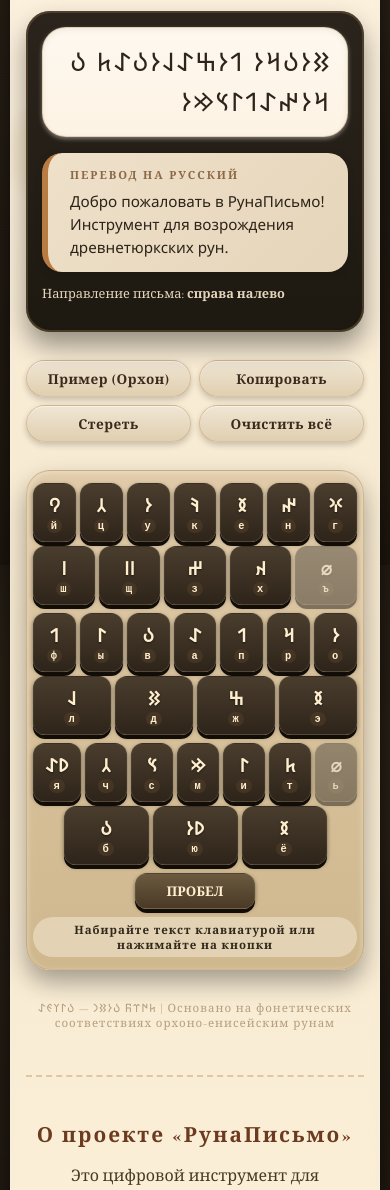
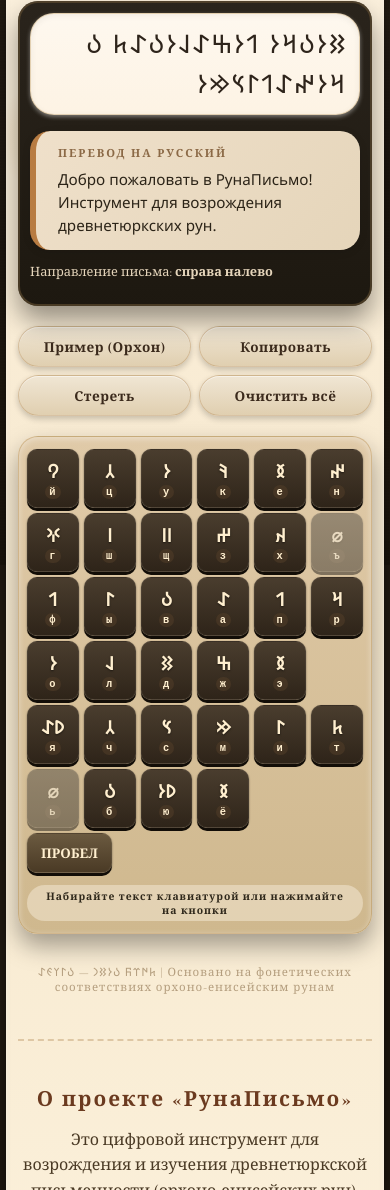
Before and after one commit to Mongun90/runa-pismo, a plain HTML site: page index.html in a window 390 px wide. Shown: the part 279-1469 px from the top of the page. Drawn offline with nearby package versions, Linux system fonts and the light colour scheme.

Commit message:
клавиатура уменьшена на телефоне

```diff
--- a/style.css
+++ b/style.css
@@ -527,39 +527,58 @@ footer {
 
 @media (max-width: 720px) {
     body {
-        padding: 16px 10px;
+        padding: 10px 6px;
         align-items: flex-start;
     }
 
     .tool-container {
-        padding: 20px 16px 28px;
-        border-radius: 32px;
+        padding: 16px 12px 24px;
+        border-radius: 24px;
     }
 
     .rune-display-area {
-        padding: 16px;
-        border-radius: 24px;
+        padding: 12px;
+        border-radius: 20px;
+        margin-bottom: 20px;
     }
 
     .rune-text-container {
-        padding: 14px 16px;
+        padding: 10px 12px;
+        min-height: 80px;
+    }
+
+    .action-bar {
+        justify-content: center;
+        gap: 8px;
+        margin-bottom: 20px;
+    }
+
+    .action-btn {
+        flex: 1 1 40%;
+        padding: 10px 8px;
+        font-size: 0.85rem;
+        text-align: center;
     }
 
     .keyboard {
-        padding: 12px 6px;
-        border-radius: 24px;
+        padding: 12px 8px;
+        border-radius: 20px;
+        margin-top: 10px;
     }
 
     .key-row {
-        gap: 4px;
-        margin-bottom: 8px;
+        display: grid;
+        grid-template-columns: repeat(6, 1fr);
+        gap: 5px;
+        margin-bottom: 5px;
     }
 
     .key {
-        min-width: 42px;
+        min-width: 0;
+        width: 100%;
         padding: 8px 2px;
-        border-radius: 12px;
-        box-shadow: 0 4px 0 #120d07, 0 2px 4px rgba(0, 0, 0, 0.5);
+        border-radius: 10px;
+        box-shadow: 0 3px 0 #120d07, 0 1px 2px rgba(0, 0, 0, 0.5);
     }
 
     .key-rune-char {
@@ -573,25 +592,17 @@ footer {
     }
 
     .space-key {
-        min-width: 120px;
-        padding: 8px 2px;
+        grid-column: 1 / -1;
+        padding: 10px 2px;
     }
 
-    .action-bar {
-        justify-content: center;
-        gap: 8px;
+    .keyboard-caption {
+        font-size: 0.65rem;
+        margin-top: 12px;
+        padding: 4px 12px;
     }
 
-    .action-btn {
-        flex: 1 1 40%;
-        padding: 8px 14px;
-        font-size: 0.85rem;
-        text-align: center;
-    }
-
-    .info-hint {
-        flex-direction: column;
-        align-items: flex-start;
-        gap: 6px;
+    .about-grid {
+        grid-template-columns: 1fr;
     }
 }
```
